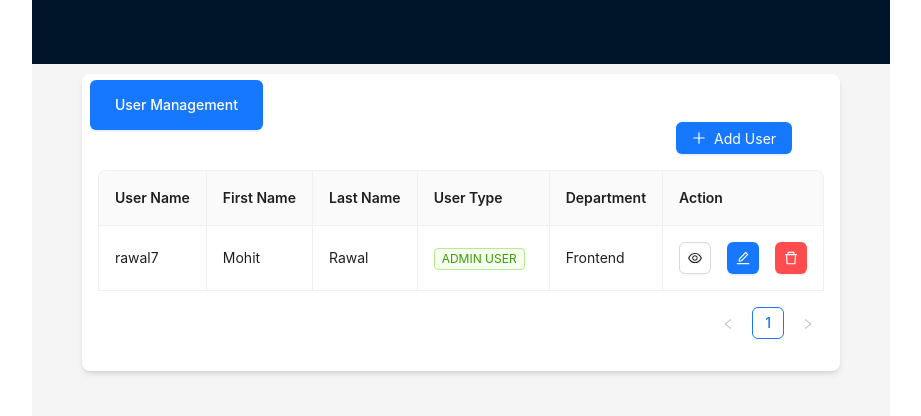
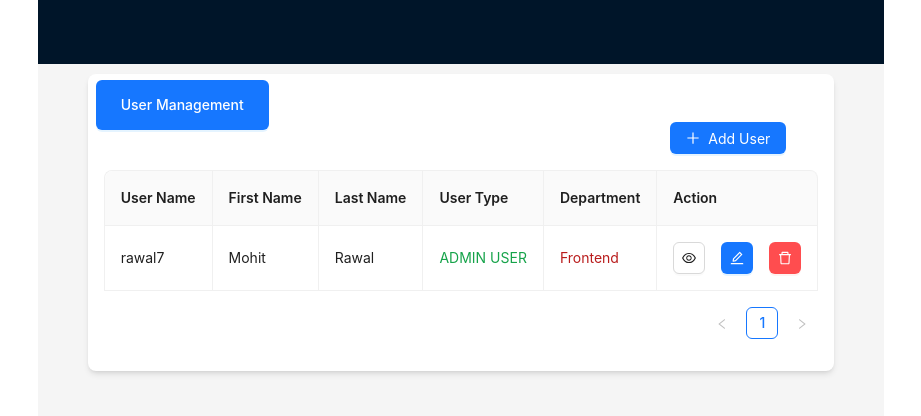
Before and after one commit to Mohitrawal7/react_antd, a React (Vite) app: page / in a window 1280 px wide. Shown: the top 416 px of the page, without its empty margins (179-1100 px from the left). Built offline with nearby package versions, Linux system fonts and the light colour scheme.

Commit message:
updated cchange in color and added color to department also

```diff
--- a/src/components/UserTable.jsx
+++ b/src/components/UserTable.jsx
@@ -1,4 +1,4 @@
-import { Table, Button, Space, Tag, Popconfirm } from 'antd';
+import { Table, Button, Space } from 'antd';
 import { useNavigate } from 'react-router-dom';
 import { EditOutlined, EyeOutlined, DeleteOutlined, PlusOutlined } from '@ant-design/icons';
 
@@ -26,15 +26,20 @@ const UserTable = ({ users, onDelete }) => {
       dataIndex: 'userType',
       key: 'userType',
       render: (userType) => (
-         <Tag color={userType === 'Admin User' ? 'green' : 'yellow'}>
+         <span className={userType === 'Admin User' ? 'text-green-600' : 'text-yellow-500'}>
           {userType.toUpperCase()}
-        </Tag>
+        </span>
       ),
     },
     {
       title: 'Department',
       dataIndex: 'department',
       key: 'department',
+      render: (department) => (
+         <span className={department === 'Frontend' ||department==='Backend' ? 'text-red-700' : 'text-blue-700'}>
+          {department}
+        </span>
+      ),
     },
     {
       title: 'Action',
--- a/src/components/UserView.jsx
+++ b/src/components/UserView.jsx
@@ -50,6 +50,12 @@ const UserView = ({ getUserById }) => {
     </span>
   );
 
+  //same but for department
+   const departmentDisplay = (
+    <span className={user.department === 'Frontend' ||user.department==='Backend' ? 'text-red-600 font-semibold' : 'text-blue-600 font-semibold'}>
+      {user.department}
+    </span>
+  );
 
   return (
     <Card className='m-20 p-3'
@@ -66,7 +72,7 @@ const UserView = ({ getUserById }) => {
         <Descriptions.Item label="First Name">{user.firstName}</Descriptions.Item>
         <Descriptions.Item label="Last Name">{user.lastName}</Descriptions.Item>
         <Descriptions.Item label="User Type" >{userTypeDisplay}</Descriptions.Item>
-        <Descriptions.Item label="Department" >{user.department}</Descriptions.Item>
+        <Descriptions.Item label="Department" >{departmentDisplay}</Descriptions.Item>
       </Descriptions>
     </Card>
   );
```
